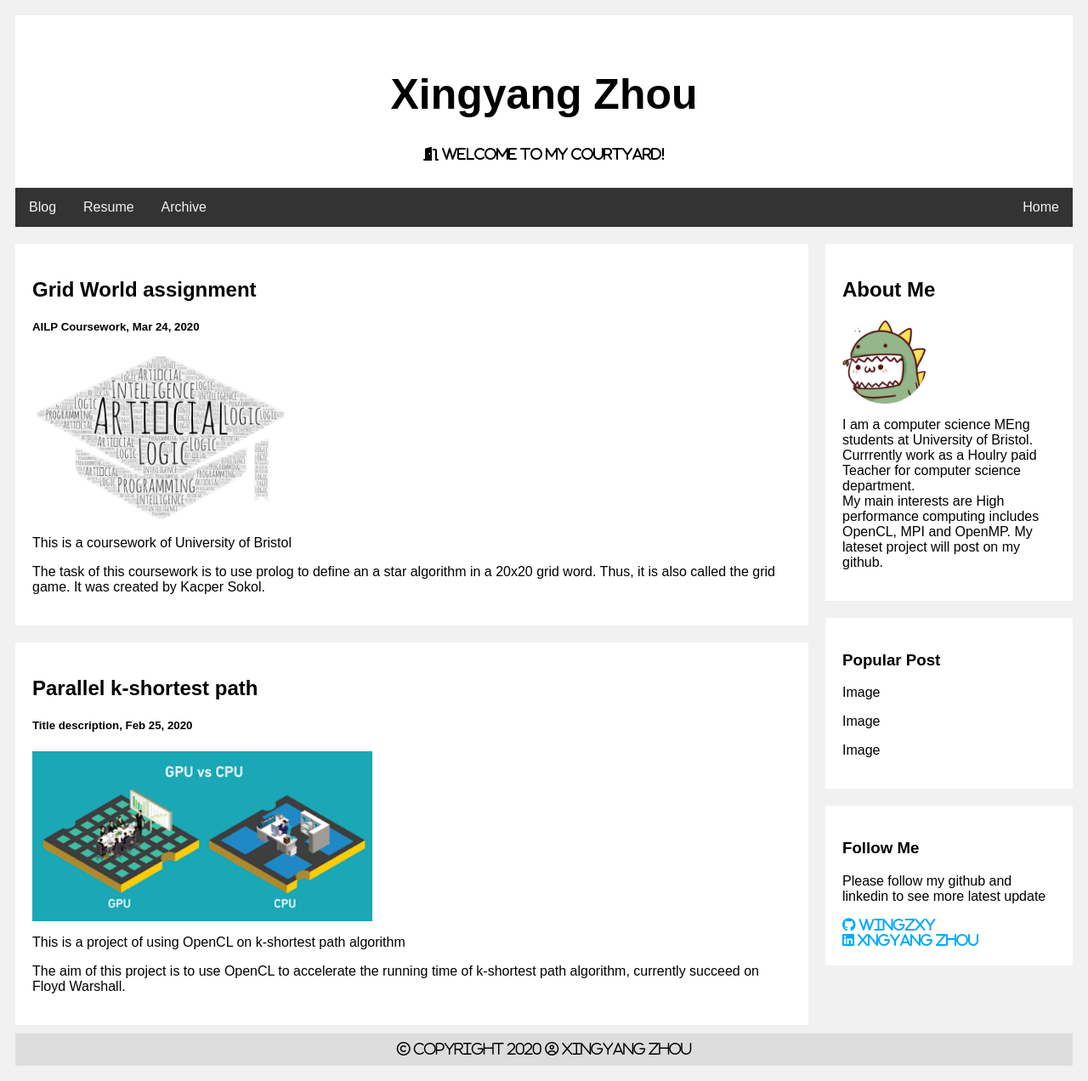
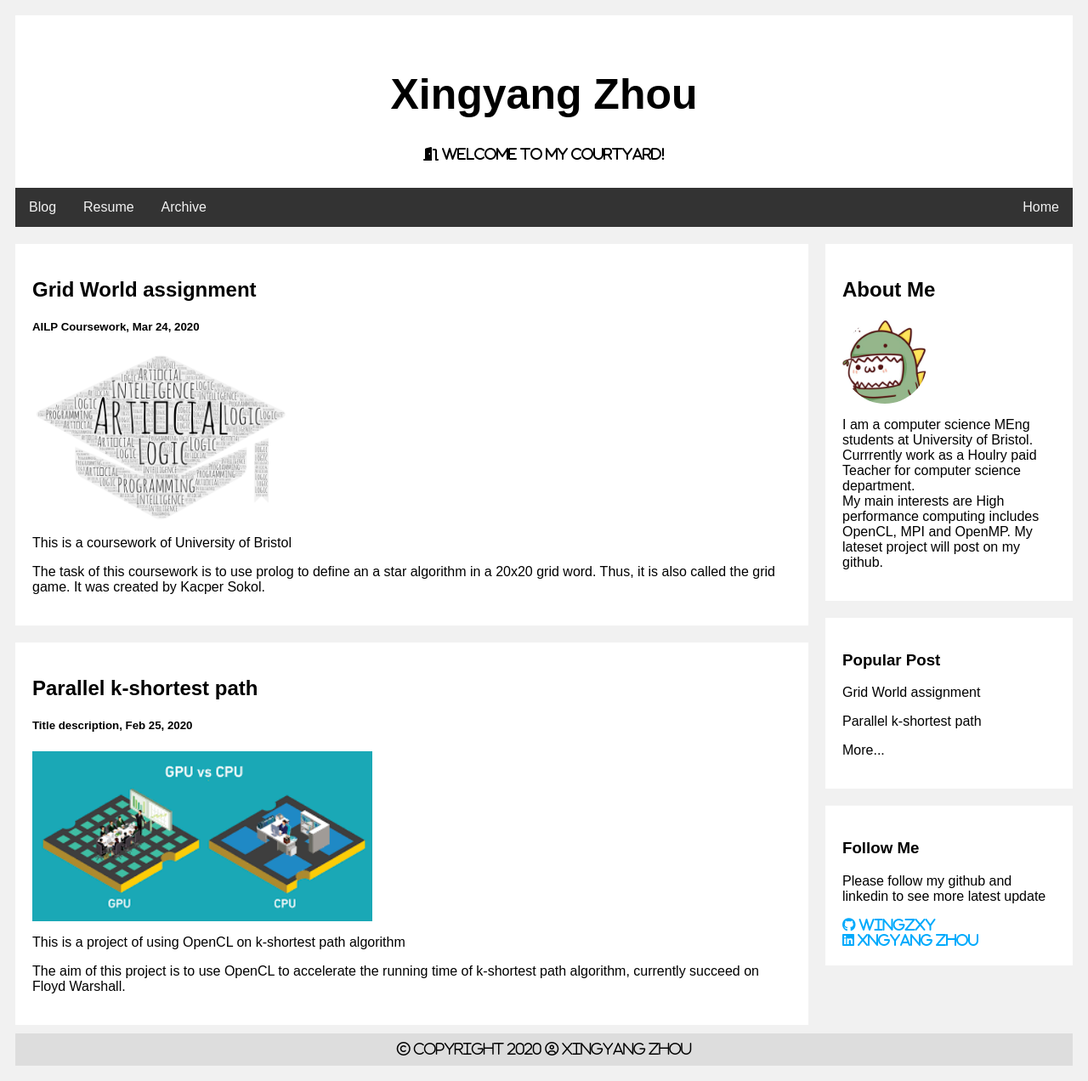
Before and after one commit to Wingzxy/Wingzxy.github.io, a Jekyll site: the page built from index.html, in a window 1280 px wide. Shown: the whole page at 85% size. Built offline with Jekyll 4.4.1, drawn with Linux system fonts in a browser that asks for light colours; nearby versions of some CDN libraries.

Commit message:
Update homepage.html

```diff
--- a/_layouts/homepage.html
+++ b/_layouts/homepage.html
@@ -45,9 +45,9 @@
     </div>
     <div class="card">
       <h3>Popular Post</h3>
-      <div class="fakeimg"><p>Image</p></div>
-      <div class="fakeimg"><p>Image</p></div>
-      <div class="fakeimg"><p>Image</p></div>
+      <div class="fakeimg"><p>Grid World assignment</p></div>
+      <div class="fakeimg"><p>Parallel k-shortest path</p></div>
+      <div class="fakeimg"><p>More...</p></div>
     </div>
     <div class="card">
       <h3>Follow Me</h3>
```
